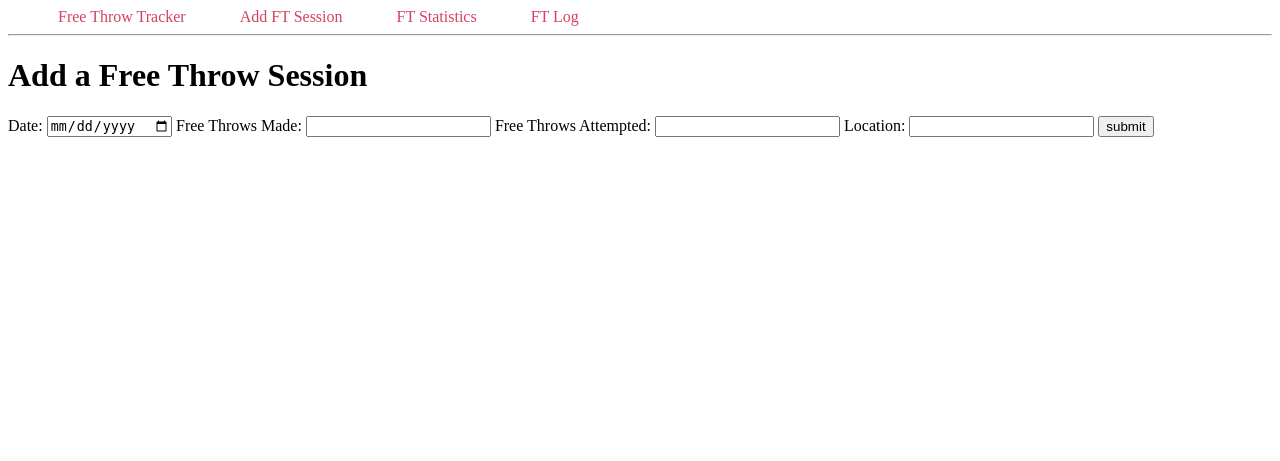
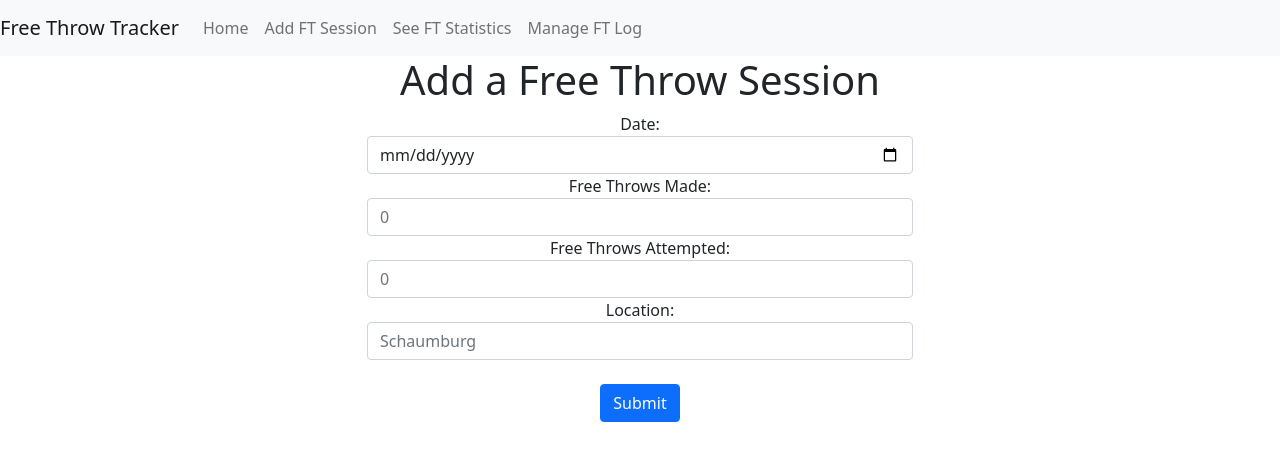
Before and after one commit to arnie12a/Free-Throw-Tracker, a Flask app: page /add in a window 1280 px wide. Shown: the top 461 px of the page. Run offline with Flask 3, Linux system fonts and the light colour scheme.

Commit message:
starting to incorporate bootstrap into the applicaiton

```diff
--- a/templates/add.html
+++ b/templates/add.html
@@ -1,7 +1,37 @@
 {% extends 'base.html' %}
 
 {% block content %}
-    <h1>{% block title %} Add a Free Throw Session {% endblock %}</h1>
+    <div class="container">
+        <div class="row">
+            <div class="col-md-6 mx-auto text-center">
+                <h1>{% block title %} Add a Free Throw Session {% endblock %}</h1>
+                <form action="{{ url_for('add')}}" method="post">
+                    <div class="form-group col-sm-12">
+                        <label for="date" >Date: </label>
+                        <input type="date" class="form-control" id="date" name="date">
+                    </div>
+                    <div class="form-group col-sm-12">
+                        <label for="ftmade">Free Throws Made: </label>
+                        <input type="number" class="form-control" id="ftmade" name="ftmade" placeholder="0">
+                    </div>
+                    <div class="form-group col-sm-12">
+                        <label for="ftmade">Free Throws Attempted: </label>
+                        <input type="number" class="form-control" id="ftattempted" name="ftattempted" placeholder="0">
+                    </div>
+                    <div class="form-group col-sm-12">
+                        <label for="location">Location: </label>
+                        <input type="text" class="form-control" id="location" name="location" placeholder="Schaumburg">
+                    </div>
+                    <br>
+                    <button type="submit" class="btn btn-primary">Submit</button>
+                </form>
+            </div>
+        </div>
+    </div>
+
+
+
+      <!--
     <form action="{{ url_for('add')}}" method="post">
         <label for="date">Date: </label>
         <input type="date" id="date" name="date" >
@@ -17,4 +47,5 @@
 
         <button type="submit">submit</button>
     </form>
+-->
 {% endblock %}
--- a/templates/base.html
+++ b/templates/base.html
@@ -2,27 +2,13 @@
 <html lang="en">
 <head>
     <meta charset="UTF-8">
-    <title>{% block title %} {% endblock %}- FlaskApp</title>
-    <style>
-        .post {
-            padding: 10px;
-            margin: 5px;
-            background-color: #f3f3f3;
-            text-align: center;
-            width: 50%;
-        }
+    <title>{% block title %} {% endblock %}</title>
 
-        nav a {
-            color: #d64161;
-            font-size: 1em;
-            margin-left: 50px;
-            text-decoration: none;
-        }
-
-
-    </style>
+    <!-- Bootstrap CSS -->
+    <link href="https://cdn.jsdelivr.net/npm/bootstrap@5.0.2/dist/css/bootstrap.min.css" rel="stylesheet">
 </head>
 <body>
+    <!--
     <nav>
         <a href="{{ url_for('index') }}">Free Throw Tracker</a>
         <a href="{{ url_for('add') }}">Add FT Session</a>
@@ -30,9 +16,35 @@
         <a href="{{ url_for('log') }}">FT Log</a>
 
     </nav>
-    <hr>
+-->
+<nav class="navbar navbar-expand-lg navbar-light bg-light">
+    <a class="navbar-brand">Free Throw Tracker</a>
+    <button class="navbar-toggler" type="button" data-toggle="collapse" data-target="#navbarNav" aria-controls="navbarNav" aria-expanded="false" aria-label="Toggle navigation">
+      <span class="navbar-toggler-icon"></span>
+    </button>
+    <div class="collapse navbar-collapse" id="navbarNav">
+      <ul class="navbar-nav">
+        <li class="nav-item active">
+          <a class="nav-link" href="{{ url_for('index') }}">Home</a>
+        </li>
+        <li class="nav-item">
+          <a class="nav-link" href="{{ url_for('add') }}">Add FT Session</a>
+        </li>
+        <li class="nav-item">
+          <a class="nav-link" href="{{ url_for('statistics') }}">See FT Statistics</a>
+        </li>
+        <li class="nav-item">
+            <a class="nav-link" href="{{ url_for('log') }}">Manage FT Log</a>
+          </li>
+
+      </ul>
+    </div>
+  </nav>
     <div class="content">
         {% block content %} {% endblock %}
     </div>
+
+    <!-- Bootstrap Javascripts -->
+    <script src="https://cdn.jsdelivr.net/npm/bootstrap@5.0.2/dist/js/bootstrap.bundle.min.js"></script>
 </body>
 </html>
--- a/templates/log.html
+++ b/templates/log.html
@@ -2,7 +2,7 @@
 
 {% block content %}
     <h1>{% block title %} Free Throw Log {% endblock %}</h1>
-    <table>
+    <table class="table table-striped table-dark">
         <tr>
             <th>Date</th>
             <th>FT Made</th>
```
Also changed, not shown: database.db.
